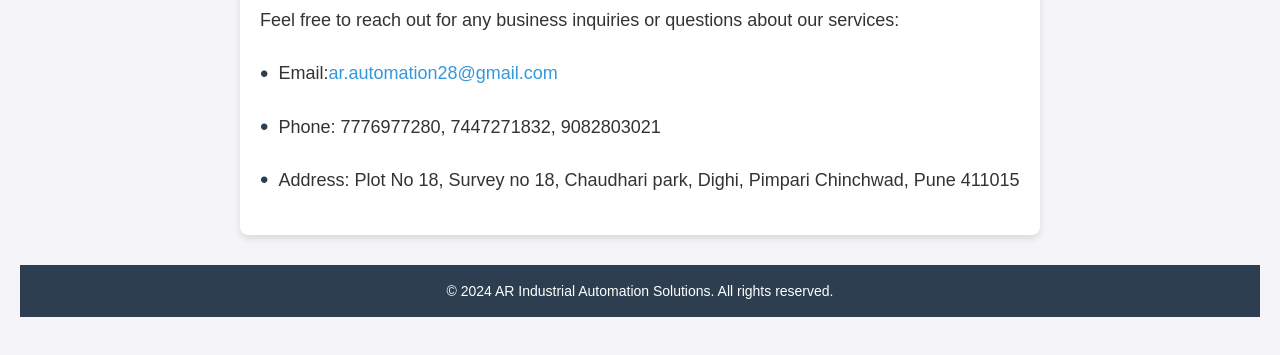
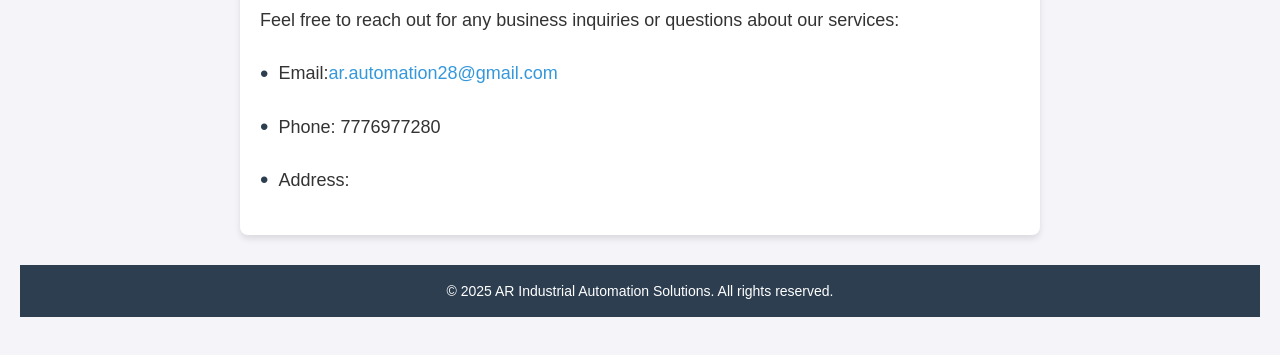
Before and after one commit to arAutomationAdmin/start, a plain HTML site: page contact.html in a window 1280 px wide. Shown: the part 259-614 px from the top of the page. Drawn offline with Linux system fonts and the light colour scheme.

Commit message:
Update contact.html

```diff
--- a/contact.html
+++ b/contact.html
@@ -24,12 +24,12 @@
             <li>Email: <a href="mailto:ar.automation28@gmail.com
 ">ar.automation28@gmail.com
 </a></li>
-            <li>Phone: 7776977280, 7447271832, 9082803021 </li>
-            <li>Address: Plot No 18, Survey no 18, Chaudhari park, Dighi, Pimpari Chinchwad, Pune 411015 </li>
+            <li>Phone: 7776977280 </li>
+            <li>Address:</li>
         </ul>
     </main>
     <footer>
-        <p>&copy; 2024 AR Industrial Automation Solutions. All rights reserved.</p>
+        <p>&copy; 2025 AR Industrial Automation Solutions. All rights reserved.</p>
     </footer>
 </body>
 </html>
```
